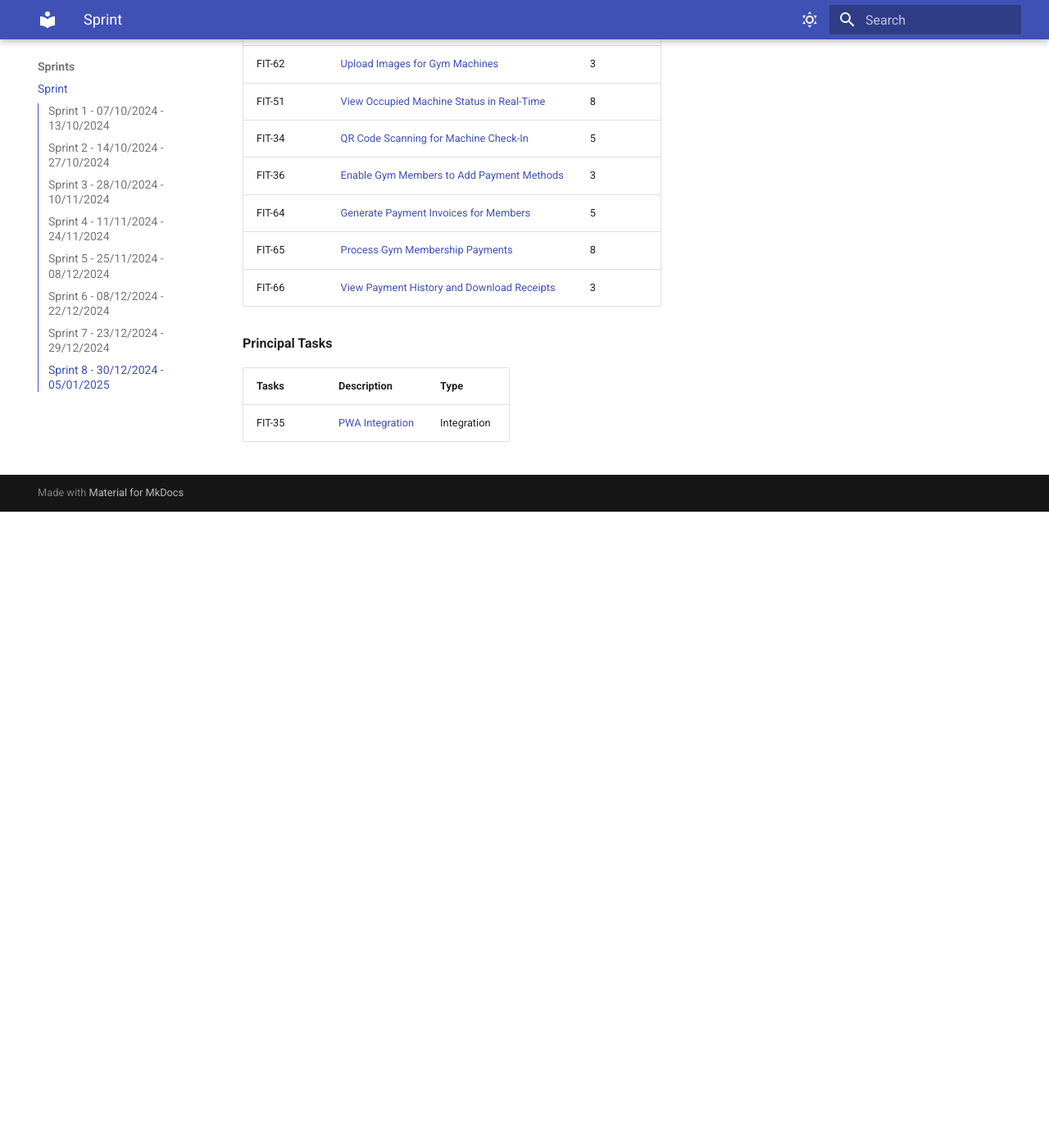
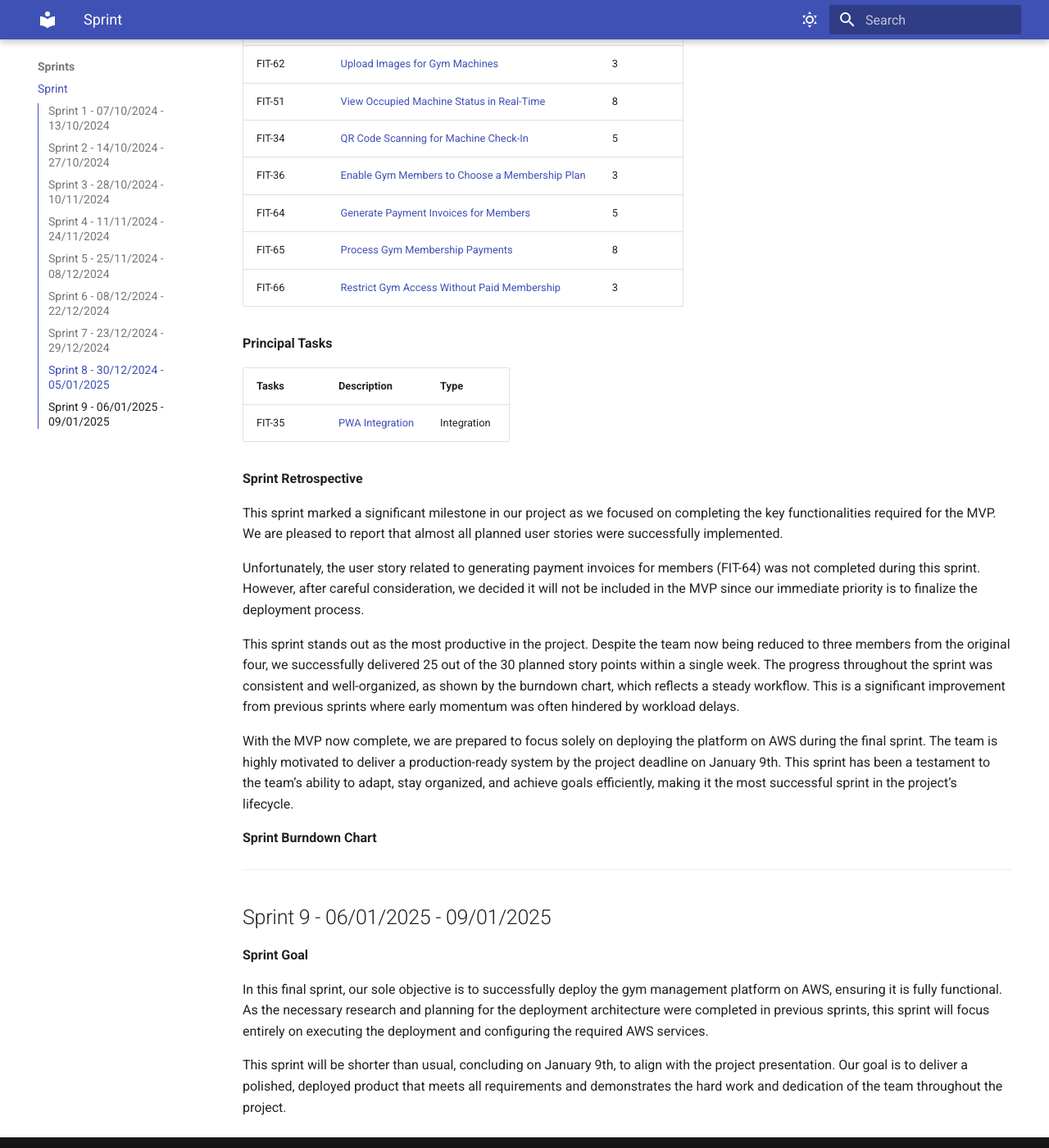
Before and after one commit to FitMonitor/Documentation, an MkDocs documentation site: the page built from docs/sprints/sprint.md, in a window 1280 px wide and 1400 px high, scrolled down 14781 px. Shown: the whole window at 82% size. Built offline with MkDocs 1.6.1 and Material for MkDocs 9.7.7, drawn with Linux system fonts in a browser that asks for light colours; before the commit the page ends 15405 px from its top, so only the background shows below that.

Commit message:
Sprint 8 & 9 documentation

```diff
--- a/docs/sprints/sprint.md
+++ b/docs/sprints/sprint.md
@@ -417,13 +417,35 @@ With this plan, the team is committed to delivering a product that meets the pro
 | FIT-62       | [Upload Images for Gym Machines](https://fitmonitor.atlassian.net/browse/FIT-62)                 |3            |
 | FIT-51       | [View Occupied Machine Status in Real-Time](https://fitmonitor.atlassian.net/browse/FIT-51)      | 8            |
 | FIT-34       | [QR Code Scanning for Machine Check-In](https://fitmonitor.atlassian.net/browse/FIT-34)          | 5            |
-| FIT-36       | [Enable Gym Members to Add Payment Methods](https://fitmonitor.atlassian.net/browse/FIT-36)      | 3            |
+| FIT-36       | [Enable Gym Members to Choose a Membership Plan](https://fitmonitor.atlassian.net/browse/FIT-36)      | 3            |
 | FIT-64       | [Generate Payment Invoices for Members](https://fitmonitor.atlassian.net/browse/FIT-64)          | 5            |
 | FIT-65       | [Process Gym Membership Payments](https://fitmonitor.atlassian.net/browse/FIT-65)                | 8            |
-| FIT-66       | [View Payment History and Download Receipts](https://fitmonitor.atlassian.net/browse/FIT-66)     | 3            |
+| FIT-66       | [Restrict Gym Access Without Paid Membership](https://fitmonitor.atlassian.net/browse/FIT-66)     | 3            |
 
 **Principal Tasks**
 
 | Tasks  | Description                           | Type         |
 |--------|---------------------------------------|--------------|
 | FIT-35 | [PWA Integration](https://fitmonitor.atlassian.net/browse/FIT-35)  | Integration  |
+
+
+**Sprint Retrospective**
+
+This sprint marked a significant milestone in our project as we focused on completing the key functionalities required for the MVP. We are pleased to report that almost all planned user stories were successfully implemented.
+
+Unfortunately, the user story related to generating payment invoices for members (FIT-64) was not completed during this sprint. However, after careful consideration, we decided it will not be included in the MVP since our immediate priority is to finalize the deployment process.
+
+This sprint stands out as the most productive in the project. Despite the team now being reduced to three members from the original four, we successfully delivered 25 out of the 30 planned story points within a single week. The progress throughout the sprint was consistent and well-organized, as shown by the burndown chart, which reflects a steady workflow. This is a significant improvement from previous sprints where early momentum was often hindered by workload delays.
+
+With the MVP now complete, we are prepared to focus solely on deploying the platform on AWS during the final sprint. The team is highly motivated to deliver a production-ready system by the project deadline on January 9th. This sprint has been a testament to the team’s ability to adapt, stay organized, and achieve goals efficiently, making it the most successful sprint in the project’s lifecycle.
+
+**Sprint Burndown Chart**
+
+---
+
+## Sprint 9 - 06/01/2025 - 09/01/2025
+**Sprint Goal**
+
+In this final sprint, our sole objective is to successfully deploy the gym management platform on AWS, ensuring it is fully functional. As the necessary research and planning for the deployment architecture were completed in previous sprints, this sprint will focus entirely on executing the deployment and configuring the required AWS services.
+
+This sprint will be shorter than usual, concluding on January 9th, to align with the project presentation. Our goal is to deliver a polished, deployed product that meets all requirements and demonstrates the hard work and dedication of the team throughout the project.
```
